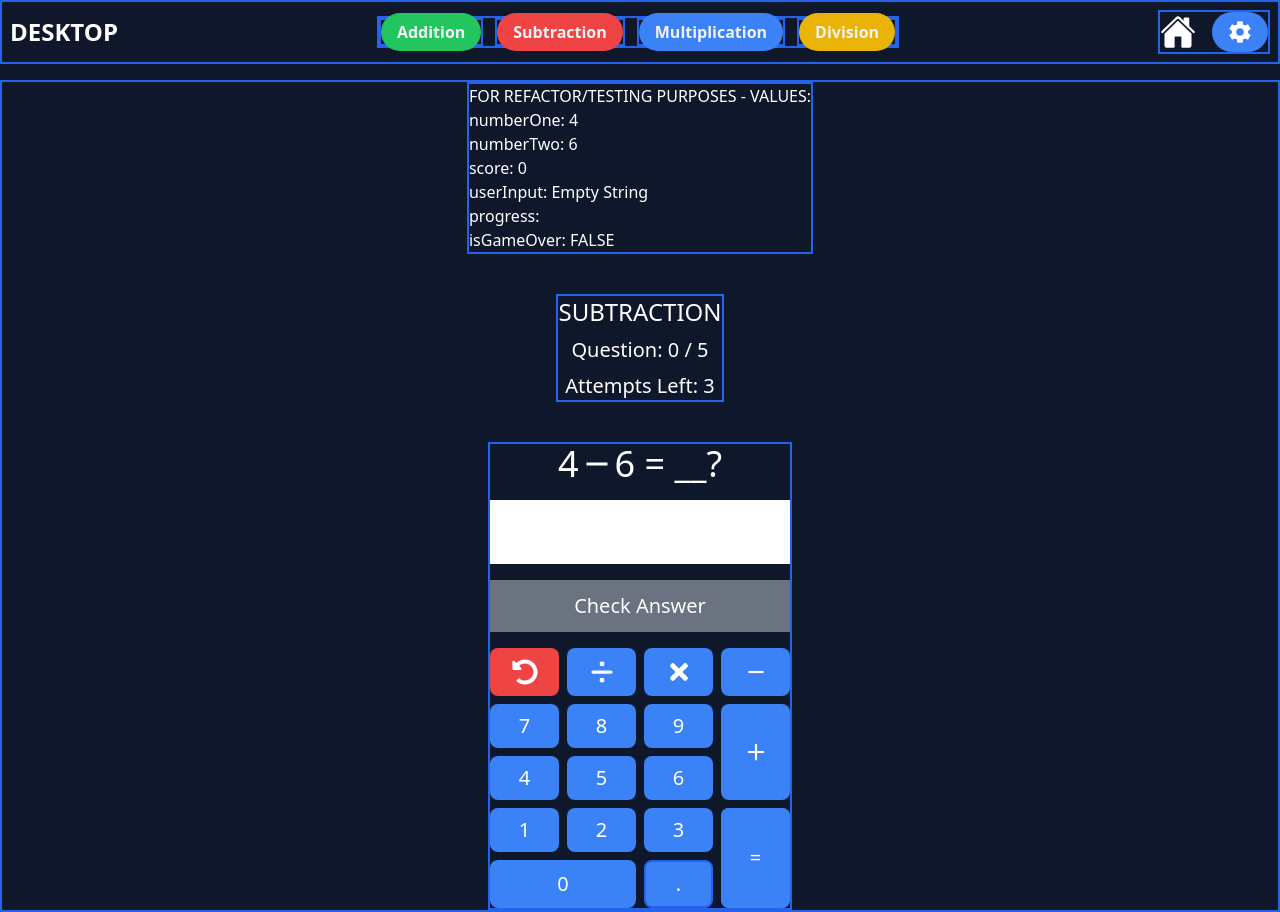
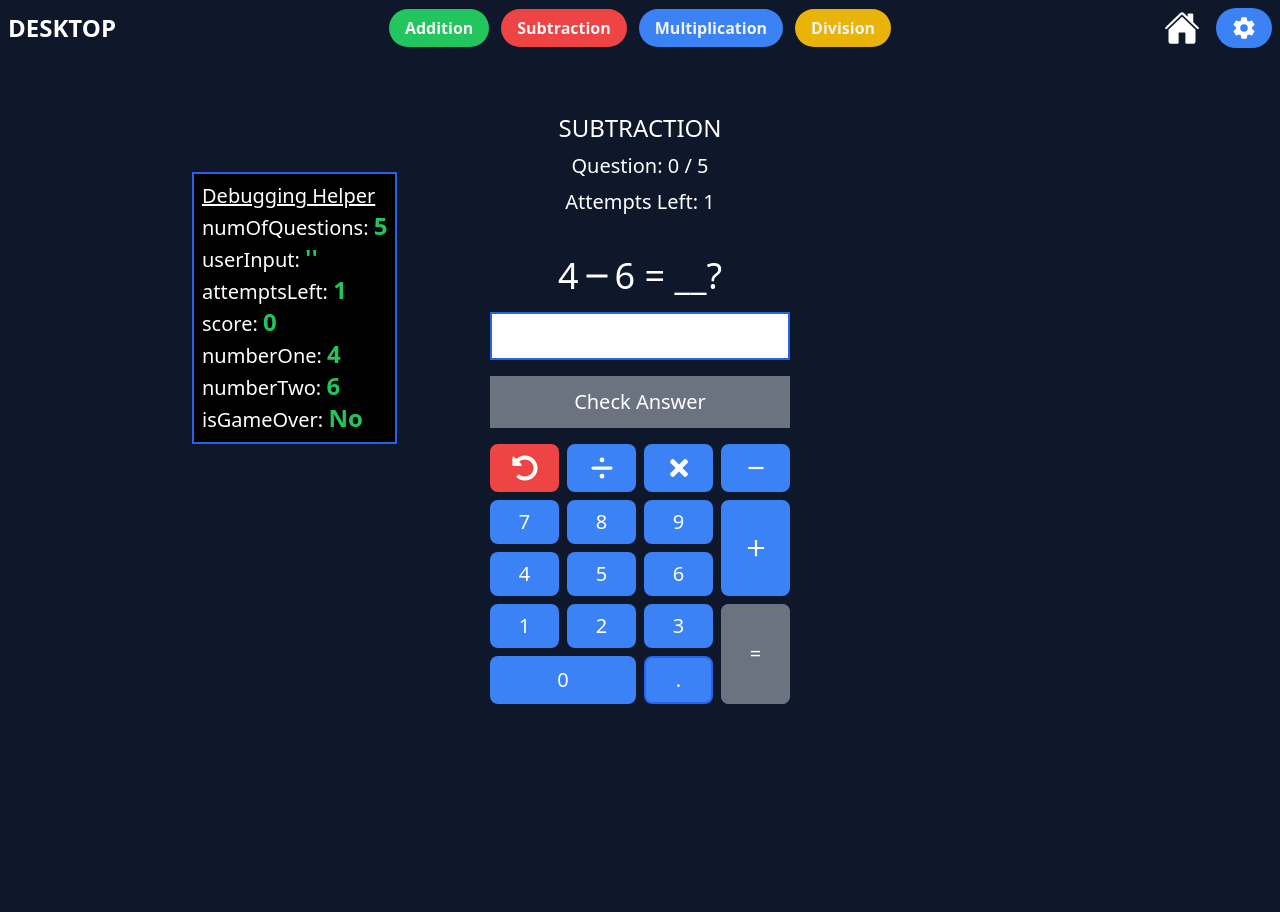
Before and after one commit to bartswierz/learning-game, a React (Vite) app: page /subtraction in a window 1280 px wide. After the commit the page ends 800 px from the top, so only its background shows below. Built offline with nearby package versions, Linux system fonts and the light colour scheme.

Commit message:
added debug helper component; changes made to game flow when user submits answer

```diff
--- /dev/null
+++ b/src/components/ui/DebugHelper.tsx
@@ -0,0 +1,49 @@
+import useSettingsStore from "../../store/store";
+
+// This component is used to display the current state of the Settings Store for debugging purposes
+const DebugHelper = () => {
+  const numOfQuestions = useSettingsStore((state) => state.settings.numOfQuestions);
+  const numberOne = useSettingsStore((state) => state.numberOne);
+  const numberTwo = useSettingsStore((state) => state.numberTwo);
+  const score = useSettingsStore((state) => state.score);
+  const attemptsLeft = useSettingsStore((state) => state.attemptsLeft);
+  const userInput = useSettingsStore((state) => state.userInput);
+  const progress = useSettingsStore((state) => state.progress);
+  const isGameOver = useSettingsStore((state) => state.isGameOver);
+
+  return (
+    <div className="relative w-full z-[-1]">
+      <div className="b absolute left-[15%] mt-[100px] text-xl bg-black p-2">
+        <h2 className="underline">Debugging Helper</h2>
+        <ul>
+          <li>
+            numOfQuestions: <span className="font-bold text-green-500 text-2xl">{numOfQuestions}</span>
+          </li>
+          <li>
+            userInput: <span className="font-bold text-green-500 text-2xl">{userInput.length === 0 ? "''" : userInput}</span>
+          </li>
+          <li>
+            attemptsLeft: <span className="font-bold text-green-500 text-2xl">{attemptsLeft}</span>
+          </li>
+          <li>
+            score: <span className="font-bold text-green-500 text-2xl">{score}</span>
+          </li>
+          <li>
+            numberOne: <span className="font-bold text-green-500 text-2xl">{numberOne}</span>
+          </li>
+          <li>
+            numberTwo: <span className="font-bold text-green-500 text-2xl">{numberTwo}</span>
+          </li>
+          {/* <li>
+            progress: <span className="font-bold text-green-500 text-2xl">{progress}</span>
+          </li> */}
+          <li>
+            isGameOver: <span className="font-bold text-green-500 text-2xl">{isGameOver ? "Yes" : "No"}</span>
+          </li>
+        </ul>
+      </div>
+    </div>
+  );
+};
+
+export default DebugHelper;
--- a/src/components/ui/Navbar/Navbar.tsx
+++ b/src/components/ui/Navbar/Navbar.tsx
@@ -22,7 +22,7 @@ const Navbar = () => {
   const NavbarLinks = () => {
     // TODO - display on mobile
     return (
-      <ul className="b flex flex-row flex-wrap items-center gap-3">
+      <ul className="flex flex-row flex-wrap items-center gap-3">
         {/* // <ul className="b w-[500px] grid grid-cols-4 place-items-center flex-wrap items-centerx gap-3"> */}
         {navbarLinks.map(({ link, bgColor }) => {
           return <NavbarLink link={link} btnColor={bgColor} key={link} />;
@@ -34,7 +34,7 @@ const Navbar = () => {
   // Individual Link
   const NavbarLink = ({ link, btnColor }: NavbarLinkProps) => {
     return (
-      <li className="cursor-pointer b" key={link}>
+      <li className="cursor-pointer" key={link}>
         <Link
           to={`/${link.toLowerCase()}`}
           // to={`/`} // TODO - remove this once the routes are set up
@@ -61,13 +61,13 @@ const Navbar = () => {
 
   const NavbarDesktop = () => {
     return (
-      <nav data-testid="navbar" className="hidden md:flex justify-between items-center b p-2 z-[10]">
+      <nav data-testid="navbar" className="hidden md:flex justify-between items-center p-2 z-[10]">
         <span className="text-2xl font-bold" id="navbar-title">
           DESKTOP
         </span>
         {/* TODO - setup a desktop and mobile navbar */}
         <NavbarLinks />
-        <div className="flex justify-between items-center gap-4 b">
+        <div className="flex justify-between items-center gap-4">
           <HomepageLink />
           <Settings />
         </div>
--- /dev/null
+++ b/src/components/ui/Problems/AnswerDisplay.tsx
@@ -0,0 +1,17 @@
+interface AnswerDisplayProps {
+  userInput: string;
+}
+
+const AnswerDisplay = ({ userInput }: AnswerDisplayProps) => {
+  return (
+    <div
+      className="flex items-center justify-center bg-white text-black w-full p-2 text-2xl b h-12"
+      data-testid="user-answer-input"
+      data-user-answer={userInput}
+    >
+      <span className="bx h-fullx w-fullx text-middlex">{userInput}</span>
+    </div>
+  );
+};
+
+export default AnswerDisplay;
--- a/src/components/ui/Problems/CheckAnswer.tsx
+++ b/src/components/ui/Problems/CheckAnswer.tsx
@@ -14,6 +14,7 @@ const CheckAnswer = ({ disabled, operationType, text, className }: CheckAnswerPr
   const numTwoRange = useSettingsStore((state) => state.settings.numTwoRange);
   const updateForCorrectAnswer = useSettingsStore((state) => state.updateForCorrectAnswer);
   const updateForIncorrectAnswer = useSettingsStore((state) => state.updateForIncorrectAnswer);
+  const updateForMoreAttempts = useSettingsStore((state) => state.updateForMoreAttempts);
   const updateIsGameOver = useSettingsStore((state) => state.updateIsGameOver);
   const attemptsLeft = useSettingsStore((state) => state.attemptsLeft);
   const score = useSettingsStore((state) => state.score);
@@ -21,6 +22,30 @@ const CheckAnswer = ({ disabled, operationType, text, className }: CheckAnswerPr
   const numberOne = useSettingsStore((state) => state.numberOne);
   const numberTwo = useSettingsStore((state) => state.numberTwo);
   const numOfQuestions = useSettingsStore((state) => state.settings.numOfQuestions);
+  const questionNumber = useSettingsStore((state) => state.questionNumber);
+  console.log("questionNumber: ", questionNumber);
+
+  interface getNewNumbersProps {
+    operationType: "ADDITION" | "SUBTRACTION" | "MULTIPLICATION" | "DIVISION";
+  }
+
+  const getNumbersForNextQuestion = ({ operationType }: getNewNumbersProps) => {
+    let newNum1: number;
+    let newNum2: number;
+
+    if (operationType === "DIVISION") {
+      const { num1, num2 } = randomTwoNumbersForDivision(numOneRange, numTwoRange);
+      // replace this with a
+      newNum1 = num1;
+      newNum2 = num2;
+      return { newNum1: newNum1, newNum2: newNum2 };
+    } else {
+      const { num1, num2 } = randomTwoNumbers(numOneRange, numTwoRange);
+      newNum1 = num1;
+      newNum2 = num2;
+      return { newNum1: newNum1, newNum2: newNum2 };
+    }
+  };
 
   const handleCheck = () => {
     console.log("inside handleCheck");
@@ -31,20 +56,21 @@ const CheckAnswer = ({ disabled, operationType, text, className }: CheckAnswerPr
 
     // IF correct, score + 1, new question
     if (isCorrect) {
-      let newNum1: number;
-      let newNum2: number;
+      // let newNum1: number;
+      // let newNum2: number;
 
-      if (operationType === "DIVISION") {
-        const { num1, num2 } = randomTwoNumbersForDivision(numOneRange, numTwoRange);
-        // replace this with a
-        newNum1 = num1;
-        newNum2 = num2;
-      } else {
-        const { num1, num2 } = randomTwoNumbers(numOneRange, numTwoRange);
-        newNum1 = num1;
-        newNum2 = num2;
-      }
-
+      // if (operationType === "DIVISION") {
+      //   const { num1, num2 } = randomTwoNumbersForDivision(numOneRange, numTwoRange);
+      //   // replace this with a
+      //   newNum1 = num1;
+      //   newNum2 = num2;
+      // } else {
+      //   const { num1, num2 } = randomTwoNumbers(numOneRange, numTwoRange);
+      //   newNum1 = num1;
+      //   newNum2 = num2;
+      // }
+      const { newNum1, newNum2 } = getNumbersForNextQuestion(operationType);
+      // console.log("CORRECT ANSWER - new numbers from getNumbersForNextQuestion: ", newNum1, newNum2);
       // USER ANSWERED CORRECTLY - UPDATES: numberOne = newNum1, numberTwo = newNum2, userInput = '', score + 1
       updateForCorrectAnswer(newNum1, newNum2);
 
@@ -56,9 +82,29 @@ const CheckAnswer = ({ disabled, operationType, text, className }: CheckAnswerPr
       // INCORRECT ANSWER - attemptsLeft - 1 & userInput = ''
       updateForIncorrectAnswer();
 
+      console.log("attemptsLeft: ", attemptsLeft);
+      // TODO - update this to fetch new numbers IF there is more questions to be asked
       // FAILED: USER RAN OUT OF ATTEMPTS - GAME OVER
-      if (attemptsLeft - 1 === 0) {
-        updateIsGameOver(true);
+      // if (attemptsLeft - 1 === 0) {
+      const outOfAttempts: boolean = attemptsLeft - 1 === 0;
+      // if (attemptsLeft - 1 < 1) {
+      if (outOfAttempts) {
+        // updateIsGameOver(true);
+        console.log("attemptsLeft: ", attemptsLeft, "\nquestionNumber: ", questionNumber, "\nnumOfQuestions: ", numOfQuestions);
+        // USER RAN OUT OF ATTEMPTS, FETCH MORE HERE IF THERE IS MORE QUESTIONS TO BE ASKED
+        const hasMoreQuestions: boolean = questionNumber !== numOfQuestions;
+        const outOfQuestions: boolean = questionNumber === numOfQuestions;
+        if (hasMoreQuestions) {
+          console.log("user ran out of attempts, generating new numbers for next question");
+          const { newNum1, newNum2 } = getNumbersForNextQuestion(operationType);
+          updateForMoreAttempts(newNum1, newNum2);
+        } else if (outOfQuestions) {
+          // USER RAN OUT OF ATTEMPTS & NO MORE QUESTIONS
+          if (questionNumber === numOfQuestions) {
+            console.log("user ran out of attempts & no more questions, ending game...");
+            updateIsGameOver(true);
+          }
+        }
       }
     }
   };
--- /dev/null
+++ b/src/components/ui/Problems/GameOver.tsx
@@ -0,0 +1,38 @@
+import RestartBtn from "../RestartBtn";
+import GameOverMessage from "./GameOverMessage";
+
+interface DisplayResultsProps {
+  score: number;
+  numOfQuestions: number;
+  operationType: "ADDITION" | "SUBTRACTION" | "MULTIPLICATION" | "DIVISION";
+}
+
+// Display the game over message and restart button with user results
+const DisplayResults = ({ score, numOfQuestions, operationType }: DisplayResultsProps) => {
+  /*
+  TODO - calculate based on results
+  isGameOver is not necessary as we will only display this component if the game is over
+  */
+
+  const calculatePercentage = (score: number, numOfQuestions: number) => {
+    return (score / numOfQuestions) * 100;
+  };
+
+  const percentage = calculatePercentage(score, numOfQuestions);
+
+  return (
+    <div className="flex justify-center gap-2 items-center flex-col bg-red-500x">
+      {/* <GameOverMessage numberOne={numberOne} numberTwo={numberTwo} /> */}
+      <span className="text-xl">Game Over</span>
+      <span className="text-lg">
+        Questions: {score} / {numOfQuestions}
+      </span>
+      <span className="text-lg">
+        Score: <span className="text-blue-500 font-bold">{percentage}%</span>
+      </span>
+      <RestartBtn operationType={operationType} />
+    </div>
+  );
+};
+
+export default DisplayResults;
--- /dev/null
+++ b/src/components/ui/Problems/GameOverMessageNew.tsx
@@ -0,0 +1,44 @@
+interface GameOverProps {
+  isGameOver: boolean;
+  progress: "Success" | "InProgress" | "Failed" | null;
+  numberOne: number;
+  numberTwo: number;
+}
+
+// Display the Game Over message, and percentage button
+// USER ANSWER ALL QUESTIONS CORRECTLY OR RAN OUT OF ATTEMPTS
+const GameOverMessage = ({ isGameOver, progress, numberOne, numberTwo }: GameOverProps) => {
+  // USER ANSWERED ALL QUESTIONS CORRECTLY
+  const SuccessMessage = () => {
+    return <span className="text-green-500 font-bold">Good Job!</span>;
+  };
+
+  interface FailedProps {
+    numberOne: number;
+    numberTwo: number;
+  }
+
+  // USER RAN OUT OF ATTEMPTS
+  const FailedMessage = ({ numberOne, numberTwo }: FailedProps) => {
+    const correctAnswer = numberOne + numberTwo;
+
+    return (
+      <div className="text-center font-bold">
+        <p>Incorrect</p>
+        <p>The correct answer is {correctAnswer}</p>
+        <p>Game Over</p>
+      </div>
+    );
+  };
+
+  // GAME IS STILL IN PROGRESS - DO NOT DISPLAY GAME OVER COMPONENT
+  if (!isGameOver) return null;
+
+  // USER ANSWERED ALL QUESTIONS CORRECTLY
+  if (progress === "Success") return <SuccessMessage />;
+
+  // USER RAN OUT OF ATTEMPTS
+  if (progress === "Failed") return <FailedMessage numberOne={numberOne} numberTwo={numberTwo} />;
+};
+
+export default GameOverMessage;
--- /dev/null
+++ b/src/components/ui/Problems/Header.tsx
@@ -0,0 +1,20 @@
+interface HeaderProps {
+  operationType: string;
+  score: number;
+  numOfQuestions: number;
+  attemptsLeft: number;
+}
+
+const Header = ({ operationType, score, numOfQuestions, attemptsLeft }: HeaderProps) => {
+  return (
+    <div className="flex flex-col gap-2 text-center">
+      <h2 className="text-2xl">{operationType}</h2>
+      <span className="text-xl">
+        Question: {score} / {numOfQuestions}
+      </span>
+      <p className="text-xl">Attempts Left: {attemptsLeft}</p>
+    </div>
+  );
+};
+
+export default Header;
--- a/src/components/ui/Problems/NumberPad.tsx
+++ b/src/components/ui/Problems/NumberPad.tsx
@@ -6,6 +6,7 @@ import { RiSubtractFill } from "react-icons/ri";
 import { IoMdAdd } from "react-icons/io";
 import useSettingsStore from "@/store/store";
 import CheckAnswer from "./CheckAnswer";
+import { useState } from "react";
 
 const buttonInfoList: ButtonInfo[] = [
   { value: "undo", reactIcon: <FaUndoAlt size={26} />, className: "bg-red-500 hover:bg-red-600" },
@@ -33,11 +34,13 @@ interface NumberPadProps {
   operationType: "ADDITION" | "SUBTRACTION" | "MULTIPLICATION" | "DIVISION";
   userInput: string;
 }
-// TODO - add conditionals for add, subtract, multiply, divide buttons for future problems
+
 // Component containing buttons 0-9 and a clear button to reset user input
 const NumberPad = ({ userInput, operationType }: NumberPadProps) => {
   const numberOne = useSettingsStore((state) => state.numberOne);
   const numberTwo = useSettingsStore((state) => state.numberTwo);
+
+  const isDisabled: boolean = userInput === "" ? true : false;
 
   // Removes the need for our handleUserInputCallback
   const updateUserInput = useSettingsStore((state) => state.updateUserInput);
@@ -50,9 +53,7 @@ const NumberPad = ({ userInput, operationType }: NumberPadProps) => {
       updateUserInput(userInput + input);
     }
 
-    // TODO - handleCheckCallback can stay for now but we need to remove it once we have fixed the other sections of children components in the Problems component
     // CHECK ANSWER
-    // else if (input === "=") handleCheckCallback();
     else if (input === "=") checkAnswer({ userInput, numberOne, numberTwo, operationType });
     // REMOVE LAST CHARACTER FROM USERINPUT IF ITS NOT EMPTY
     else if (input === "undo" && userInput.length > 0) {
@@ -90,10 +91,10 @@ const NumberPad = ({ userInput, operationType }: NumberPadProps) => {
             {/* IF BUTTON VALUE IS ""=" => REPLACE IT WITH OUR CHECKANSWER COMPONENT */}
             {item.value === "=" ? (
               <CheckAnswer
-                disabled={false}
+                disabled={isDisabled}
                 operationType={operationType}
                 text={"="}
-                className="bg-red-500x w-full h-full rounded-lg hover:bg-blue-600 transition-all duration-300 ease-in-out"
+                className="bg-red-500x w-full h-full rounded-lg hover:bg-blue-600 disabled:hover:bg-gray-500 transition-all duration-300 ease-in-out"
               />
             ) : (
               <button className="flex items-center justify-center w-full h-full p-2" onClick={() => handleClick(item.value)}>
--- a/src/components/ui/Problems/Problems.tsx
+++ b/src/components/ui/Problems/Problems.tsx
@@ -7,6 +7,11 @@ import { getOperationIcon, randomTwoNumbersForDivision } from "@/utils";
 import useSettingsStore from "@/store/store";
 import GameOverMessage from "./GameOverMessage";
 import CheckAnswer from "./CheckAnswer";
+import Header from "./Header";
+import Question from "./Question";
+import AnswerDisplay from "./AnswerDisplay";
+import DisplayResults from "./GameOver";
+import DebugHelper from "../DebugHelper";
 
 interface OperationProps {
   // settings: Settings;
@@ -54,47 +59,32 @@ const Problems = ({ operationType }: OperationProps) => {
   }, [operationType]);
 
   // GAME OVER - EITHER SUCCESS OR FAILED
+  // if (isGameOver) {
+  //   return (
+  //     <div className="flex justify-center items-center flex-col bg-red-500x">
+  //       <GameOverMessage isGameOver={isGameOver} progress={"Failed"} numberOne={numberOne} numberTwo={numberTwo} />
+  //       <RestartBtn operationType={operationType} />
+  //     </div>
+  //   );
+  // }
+  // TESTING PURPOSES, SET TO TRUE AFTER WE RESOLVE REFACTORING
   if (isGameOver) {
+    // if (!isGameOver) {
     return (
-      <div className="b flex justify-center items-center flex-col bg-red-500x">
-        <GameOverMessage isGameOver={isGameOver} progress={"Failed"} numberOne={numberOne} numberTwo={numberTwo} />
-        <RestartBtn operationType={operationType} />
-      </div>
+      <>
+        <DebugHelper />
+        <DisplayResults score={score} numOfQuestions={numOfQuestions} operationType={operationType} />;
+      </>
     );
   }
 
   return (
-    <div
-      className="b bg-slate-900 w-fullX flex flex-col justify-center items-center mx-4 sm:mx-0 gap-10 sm:mt-4"
-      data-testid="addition-component"
-    >
-      <div className="b">
-        <h1>FOR REFACTOR/TESTING PURPOSES - VALUES:</h1>
-        <ul>
-          <li>numberOne: {numberOne}</li>
-          <li>numberTwo: {numberTwo}</li>
-          <li>score: {score}</li>
-          <li>userInput: {userInput === "" ? "Empty String" : userInput}</li>
-          <li>progress: {progress}</li>
-          <li>isGameOver: {isGameOver ? "TRUE" : "FALSE"}</li>
-        </ul>
-      </div>
-      <div className="flex flex-col gap-2 b text-center">
-        {/* <h2>/{test}</h2> */}
-        <h2 className="text-2xl">{operationType}</h2>
-        <span className="text-xl">
-          Question: {score} / {numOfQuestions}
-        </span>
-        <p className="text-xl">Attempts Left: {attemptsLeft}</p>
-      </div>
-      {/* TODO - move this into a separate component */}
-      <div className="flex flex-col gap-4 text-center b">
-        <p className="flex justify-center items-center text-4xl">
-          {numberOne} {operationIcon} {numberTwo} = __?
-        </p>
-        <div className="bg-white text-black w-full h-16" data-testid="user-answer-input" data-user-answer={userInput}>
-          {userInput}
-        </div>
+    <div className="flex flex-col justify-center items-center mx-4 sm:mx-0 gap-10 sm:mt-4 mb-[10vh]" data-testid="addition-component">
+      <DebugHelper />
+      <Header operationType={operationType} score={score} numOfQuestions={numOfQuestions} attemptsLeft={attemptsLeft} />
+      <div className="flex justify-centerx items-centerx flex-col gap-4 text-center">
+        <Question numberOne={numberOne} numberTwo={numberTwo} operationIcon={operationIcon} />
+        <AnswerDisplay userInput={userInput} />
         <CheckAnswer disabled={disabled} operationType={operationType} text="Check Answer" />
         <NumberPad userInput={userInput} operationType={operationType} />
       </div>
--- /dev/null
+++ b/src/components/ui/Problems/Question.tsx
@@ -0,0 +1,15 @@
+interface QuestionProps {
+  numberOne: number;
+  numberTwo: number;
+  operationIcon: JSX.Element | undefined;
+}
+
+const Question = ({ numberOne, numberTwo, operationIcon }: QuestionProps) => {
+  return (
+    <span className="flex justify-center items-center text-4xl">
+      {numberOne} {operationIcon} {numberTwo} = __?
+    </span>
+  );
+};
+
+export default Question;
--- a/src/store/store.ts
+++ b/src/store/store.ts
@@ -16,6 +16,7 @@ type State = {
   userInput: string;
   progress: "Success" | "InProgress" | "Failed" | null;
   isGameOver: boolean;
+  questionNumber: number;
 };
 
 type Action = {
@@ -25,6 +26,7 @@ type Action = {
   // appendUserInput: (userInputValue: string) => void;
   updateForCorrectAnswer: (newNumOne: number, newNumTwo: number) => void;
   updateForIncorrectAnswer: () => void;
+  updateForMoreAttempts: (newNumOne: number, newNumTwo: number) => void;
   updateIsGameOver: (isGameOver: boolean) => void;
   updateNewNumbers: (newNumberOne: number, newNumberTwo: number) => void;
   restartGame: (newNumberOne: number, newNumberTwo: number) => void;
@@ -44,16 +46,18 @@ const initialState: State = {
   userInput: "",
   progress: null,
   isGameOver: false,
+  questionNumber: 1,
 };
 
 // const useSettingsStore = create<SettingsStore>((set) => ({
 const useSettingsStore = create<State & Action>((set) => ({
   // ...initialState,
-  settings: { numOneRange: { min: 1, max: 10 }, numTwoRange: { min: 1, max: 10 }, numOfAttempts: 3, numOfQuestions: 5 },
-  attemptsLeft: 3,
+  settings: { numOneRange: { min: 1, max: 10 }, numTwoRange: { min: 1, max: 10 }, numOfAttempts: 1, numOfQuestions: 5 },
+  attemptsLeft: 1,
   numberOne: 0,
   numberTwo: 0,
   score: 0,
+  questionNumber: 1,
   userInput: "",
   progress: null,
   isGameOver: false,
@@ -73,12 +77,30 @@ const useSettingsStore = create<State & Action>((set) => ({
       attemptsLeft: state.settings.numOfAttempts,
       score: state.score + 1,
       userInput: "",
+      questionNumber: state.questionNumber + 1,
     })),
   // DECREASE ATTEMPTS BY 1 & RESET USER INPUT FOR NEXT QUESTION
   updateForIncorrectAnswer: () => set((state) => ({ attemptsLeft: state.attemptsLeft - 1, userInput: "" })),
+  // USER HAS MORE QUESTIONS TO ANSWER, REPLENISH ATTEMPTS & RESET USER INPUT FOR NEXT QUESTION
+  updateForMoreAttempts: (newNumOne, newNumTwo) =>
+    set((state) => ({
+      numberOne: newNumOne,
+      numberTwo: newNumTwo,
+      attemptsLeft: state.settings.numOfAttempts,
+      userInput: "",
+      questionNumber: state.questionNumber + 1,
+    })),
   // RESET THE NECESSARY STATE VALUES FOR A NEW GAME
   restartGame: (newNumberOne: number, newNumberTwo: number) =>
-    set(() => ({ numberOne: newNumberOne, numberTwo: newNumberTwo, userInput: "", isGameOver: false, score: 0 })),
+    set((state) => ({
+      numberOne: newNumberOne,
+      numberTwo: newNumberTwo,
+      userInput: "",
+      attemptsLeft: state.settings.numOfAttempts,
+      isGameOver: false,
+      score: 0,
+      questionNumber: 0,
+    })),
 }));
 
 export default useSettingsStore;
```
Also changed, not shown: src/components/ui/Navbar/NavbarMobile.tsx (+4 -4 lines).
